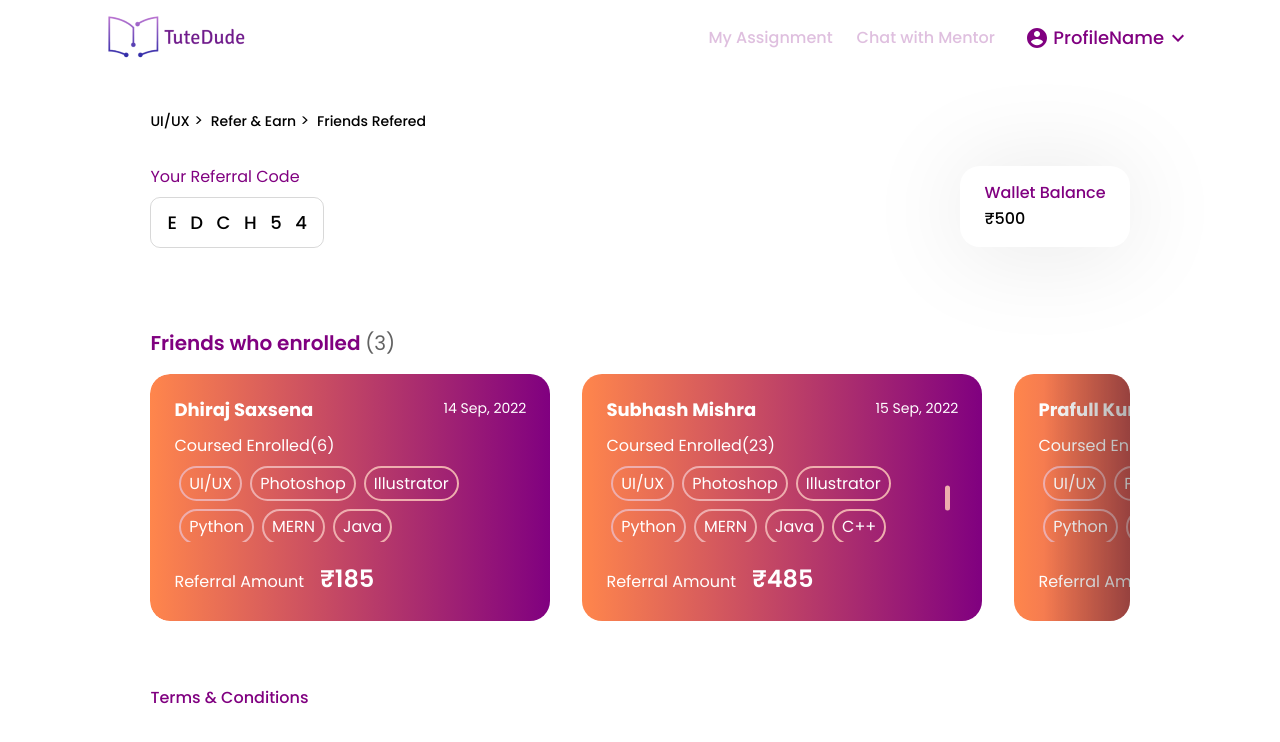
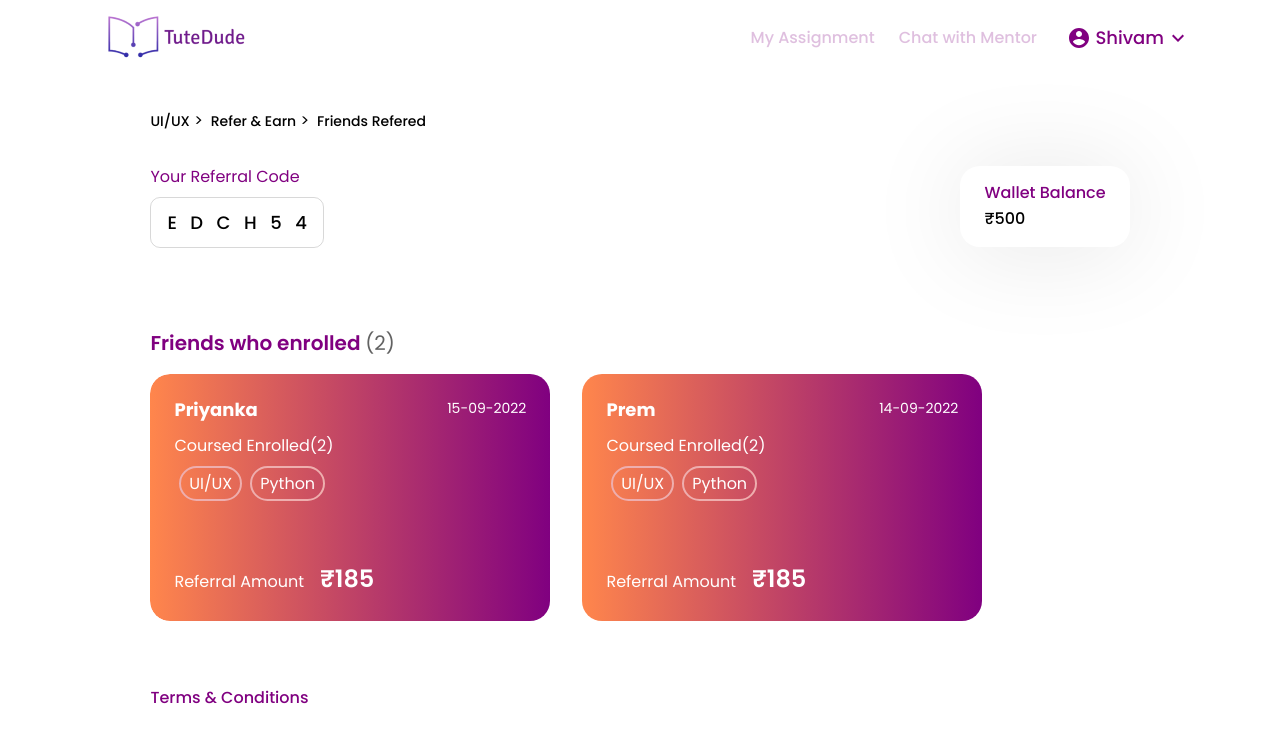
Before and after one commit to karanjot-s/tutedude, a React (Vite) app: page /refered in a window 1280 px wide. Shown: the top 742 px of the page. Built offline with nearby package versions, Linux system fonts and the light colour scheme.

Commit message:
added dynamic data

```diff
--- a/src/App.jsx
+++ b/src/App.jsx
@@ -10,19 +10,76 @@ import Refer from "./components/Refer";
 import Layout from "./components/Layout";
 import Home from "./components/Home";
 import Referred from "./components/Refered";
+import { useEffect, useState } from "react";
 
-const router = createBrowserRouter(
-  createRoutesFromElements(
-    <Route path="/" element={<Layout />}>
-      <Route path="" element={<Home />} />
-      <Route path="/refer" element={<Refer />} />
-      <Route path="/refered" element={<Referred />} />
-    </Route>
-  )
-);
 
 function App() {
-  return <RouterProvider router={router} />;
+  const [data, setData] = useState()
+
+  useEffect(() => {
+    const backendData = {
+      _id: 6544276768878,
+      studentName:"Shivam",
+      code: "EDCH54",
+      walletBalance: 500,
+      referralEarnings:2500,
+      enrollers: [
+        {
+          _id:6544276768879, //id of the student who enrolled
+          courses: [
+            {
+              _id:6544276768877,
+              name: "UI/UX"
+            },
+            {
+              _id:6544276768877,
+              name: "Python"
+            }
+          ],
+          referralAmount: 185,
+          studentName: "Priyanka",
+          enrolledDate: "15-09-2022"
+        },
+        {
+          _id:6544276768879, //id of the student who enrolled
+          courses:[
+            {
+              _id:6544276768877,
+              name: "UI/UX"
+            },
+            {
+              _id:6544276768877,
+              name: "Python"
+            }
+          ],
+          referralAmount:185,
+          studentName: "Prem",
+          enrolledDate: "14-09-2022"
+        }
+      ],
+    }
+
+    setData(backendData)
+  }, [])
+
+  return data ? <RouterProvider router={createBrowserRouter(
+    createRoutesFromElements(
+      <Route path="/" element={<Layout studentName={data.studentName} />}>
+        <Route path="" element={<Home />} />
+        <Route path="/refer" element={<Refer data={{
+          code: data.code,
+          walletBalance: data.walletBalance,
+          referralEarnings: data.referralEarnings,
+          referralNumber: data.enrollers.length
+        }} />} />
+        <Route path="/refered" element={<Referred data={{
+          code: data.code,
+          walletBalance: data.walletBalance,
+          enrollers: data.enrollers,
+        }} />} />
+      </Route>
+    )
+  )} /> : "Loading...";
 }
 
 export default App;
--- a/src/components/Layout.jsx
+++ b/src/components/Layout.jsx
@@ -3,11 +3,10 @@ import { Outlet } from "react-router";
 import { Link } from "react-router-dom";
 import Logo from "../assets/logo.png";
 import ProfileIcon from "../assets/icons/profile.svg";
-import ArrowIcon from "../assets/icons/arrow.svg";
 import styles from "../styles/Layout.module.css";
 import Breadcrumbs from "./Breadcrumbs";
 
-const Layout = () => {
+const Layout = ({studentName}) => {
   const crumbs = [
     {
       link: "/",
@@ -34,7 +33,7 @@ const Layout = () => {
           </div>
           <div className={styles.profile}>
             <img className={styles.profile_icon} src={ProfileIcon} />
-            <span>ProfileName</span>
+            <span>{studentName}</span>
             <svg
               width="12"
               height="8"
--- a/src/components/Refer.jsx
+++ b/src/components/Refer.jsx
@@ -7,14 +7,7 @@ import DiscountIcon from "../assets/icons/discount.svg";
 import RupeeIcon from "../assets/icons/rupee.svg";
 import styles from "../styles/Refer.module.css";
 
-const Refer = () => {
-  const stats = {
-    earnings: 2500,
-    referals: 7,
-    balance: 500,
-  };
-
-  const referralCode = "EDH54";
+const Refer = ({data}) => {
 
   const working = [
     {
@@ -51,15 +44,15 @@ const Refer = () => {
           <div className={styles.stats}>
             <div>
               <span>Referral Earning</span>
-              <span>&#x20b9; {stats.earnings}</span>
+              <span>&#x20b9; {data.referralEarnings}</span>
             </div>
             <div>
               <span>Total Referrals</span>
-              <span>{stats.referals}</span>
+              <span>{data.referralNumber}</span>
             </div>
             <div>
               <span>Wallet Balance</span>
-              <span>&#x20b9; {stats.balance}</span>
+              <span>&#x20b9; {data.walletBalance}</span>
             </div>
           </div>
           <button>Withdraw Balance</button>
@@ -68,11 +61,11 @@ const Refer = () => {
           <h3>Your Referral Code</h3>
           <div
             onClick={() => {
-              navigator.clipboard.writeText(referralCode);
+              navigator.clipboard.writeText(data.code);
               window.alert("Referral code copied");
             }}
           >
-            {referralCode}
+            {data.code}
           </div>
         </div>
       </div>
--- a/src/components/Refered.jsx
+++ b/src/components/Refered.jsx
@@ -2,78 +2,7 @@ import React from "react";
 import { Link } from "react-router-dom";
 import styles from "../styles/Referred.module.css";
 
-const Referred = () => {
-  const referralCode = "EDCH54";
-  const balance = 500;
-
-  const friends = [
-    {
-      name: "Dhiraj Saxsena",
-      date: "14 Sep, 2022",
-      courses: ["UI/UX", "Photoshop", "Illustrator", "Python", "MERN", "Java"],
-      referralAmount: 185,
-    },
-    {
-      name: "Subhash Mishra",
-      date: "15 Sep, 2022",
-      courses: [
-        "UI/UX",
-        "Photoshop",
-        "Illustrator",
-        "Python",
-        "MERN",
-        "Java",
-        "C++",
-        "UI/UX",
-        "Photoshop",
-        "Illustrator",
-        "Python",
-        "MERN",
-        "Java",
-        "C++",
-        "UI/UX",
-        "Photoshop",
-        "Illustrator",
-        "Python",
-        "MERN",
-        "Java",
-        "C++",
-        "MERN",
-        "Java",
-      ],
-      referralAmount: 485,
-    },
-    {
-      name: "Prafull Kumar",
-      date: "16 Sep, 2022",
-      courses: [
-        "UI/UX",
-        "Photoshop",
-        "Illustrator",
-        "Python",
-        "MERN",
-        "Java",
-        "C++",
-        "UI/UX",
-        "Photoshop",
-        "Illustrator",
-        "Python",
-        "MERN",
-        "Java",
-        "C++",
-        "UI/UX",
-        "Photoshop",
-        "Illustrator",
-        "Python",
-        "MERN",
-        "Java",
-        "C++",
-        "MERN",
-        "Java",
-      ],
-      referralAmount: 185,
-    },
-  ];
+const Referred = ({data}) => {
 
   return (
     <>
@@ -99,45 +28,47 @@ const Referred = () => {
           <h4>Your Referral Code</h4>
           <div
             onClick={() => {
-              navigator.clipboard.writeText(referralCode);
+              navigator.clipboard.writeText(data.code);
               window.alert("Referral code copied");
             }}
             className={styles.code}
           >
-            {referralCode}
+            {data.code}
           </div>
         </div>
         <div className={styles.wallet_card}>
           <h4>Wallet Balance</h4>
-          <span>&#x20b9;{balance}</span>
+          <span>&#x20b9;{data.walletBalance}</span>
         </div>
       </div>
       <div className={styles.friends}>
         <h3>
-          Friends who enrolled <span>({friends.length})</span>
+          Friends who enrolled <span>({data.enrollers.length})</span>
         </h3>
         <div className={styles.friends_container}>
-          <div className={styles.friends_data}>
-            {friends.map((friend, i) => (
+          <div className={`${styles.friends_data} ${data.enrollers.length < 2 ? "" : (
+            data.enrollers.length === 2 ? styles.friends_2 : styles.friends_many
+          )}`}>
+            {data.enrollers.map((enroller, i) => (
               <div
                 key={i}
                 className={`${styles.card} ${
-                  friend.courses.length > 6 ? styles.over : ""
+                  enroller.courses.length > 6 ? styles.over : ""
                 }`}
               >
                 <div className={styles.heading}>
-                  <h4>{friend.name}</h4>
-                  <span>{friend.date}</span>
+                  <h4>{enroller.studentName}</h4>
+                  <span>{enroller.enrolledDate}</span>
                 </div>
-                <h5>Coursed Enrolled({friend.courses.length})</h5>
+                <h5>Coursed Enrolled({enroller.courses.length})</h5>
                 <ul>
-                  {friend.courses.map((course, i) => (
-                    <li key={i}>{course}</li>
+                  {enroller.courses.map((course, i) => (
+                    <li key={i}>{course.name}</li>
                   ))}
                 </ul>
                 <div className={styles.refer_amount}>
                   <span>Referral Amount</span>
-                  <span>&#x20b9;{friend.referralAmount}</span>
+                  <span>&#x20b9;{enroller.referralAmount}</span>
                 </div>
               </div>
             ))}
--- a/src/styles/Referred.module.css
+++ b/src/styles/Referred.module.css
@@ -68,7 +68,7 @@
   overflow-x: scroll;
 }
 
-.friends_data::after {
+/* .friends_data::after {
   content: "";
   position: absolute;
   top: 0;
@@ -77,6 +77,29 @@
   width: 200px;
   background: linear-gradient(270deg, #0000004e 0%, rgba(0, 0, 0, 0) 42.79%);
   border-radius: 20px;
+} */
+.friends_many::after {
+  content: "";
+  position: absolute;
+  top: 0;
+  right: 0;
+  height: 100%;
+  width: 200px;
+  background: linear-gradient(270deg, #0000004e 0%, rgba(0, 0, 0, 0) 42.79%);
+  border-radius: 20px;
+}
+
+@media (max-width: 1115px) {
+  .friends_2::after {
+    content: "";
+    position: absolute;
+    top: 0;
+    right: 0;
+    height: 100%;
+    width: 200px;
+    background: linear-gradient(270deg, #0000004e 0%, rgba(0, 0, 0, 0) 42.79%);
+    border-radius: 20px;
+  }
 }
 
 .friends ::-webkit-scrollbar {
```
